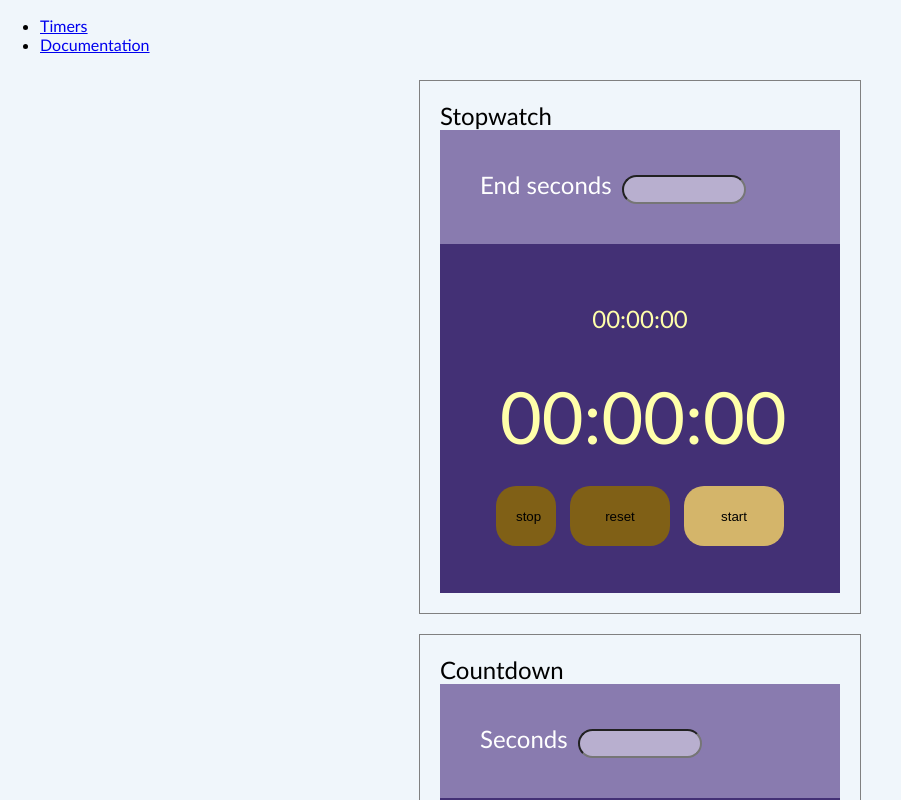
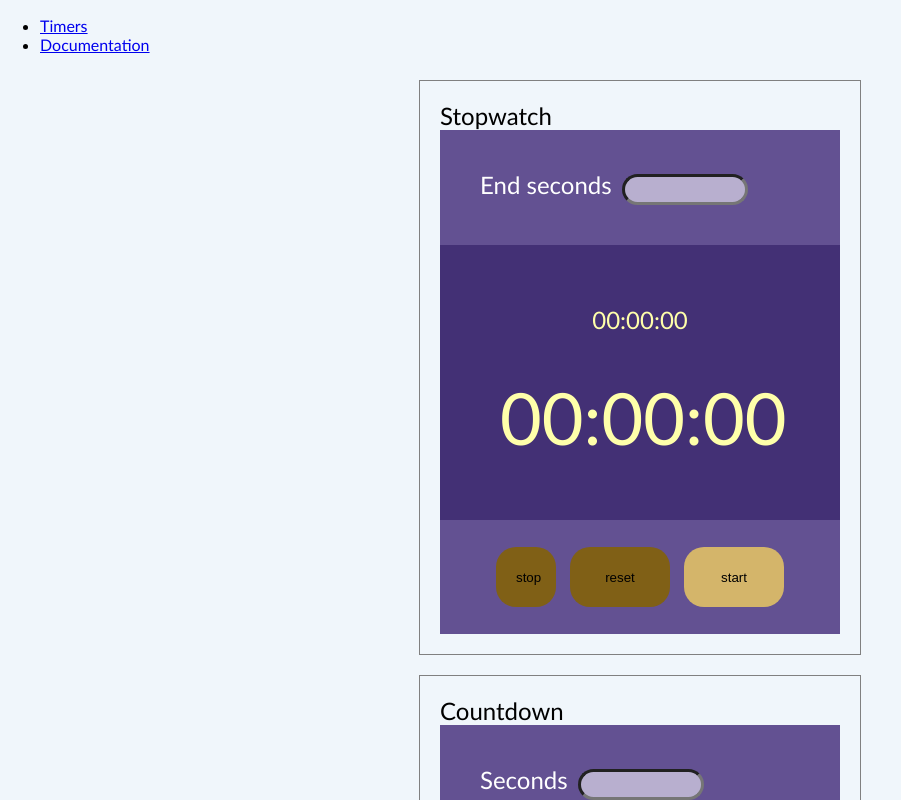
Before and after one commit to prof-tejera/assignment-1-karendolan, a React (Create React App) app: page / in a window 1280 px wide. Shown: the whole page, without its empty margins (0-901 px from the left). Built offline with nearby package versions, Linux system fonts and the light colour scheme.

Commit message:
separating areas

```diff
--- a/src/components/generic/Input.js
+++ b/src/components/generic/Input.js
@@ -9,7 +9,6 @@ const InputStyled = styled.input`
   text-align: left;
   text-decoration: none;
   background-color: #B8AFCF; /* #ACA2C7; /* #CFCADF; */
-  color:
   border-width: medium;
   border-radius: 20px;
   margin-left: 10px;
--- a/src/components/generic/Panel.js
+++ b/src/components/generic/Panel.js
@@ -23,12 +23,19 @@
 `;
 
  const InputsContainer = styled.div`
-       padding: 40px;
+   background-color: #635192;
+   padding: 40px;
+
 `;
 
   const ActionContainer = styled.div`
     background-color: #433075;
     padding: 40px;
+  `;
+
+  const ControlsContainer = styled.div`
+    background-color: #635192;
+    padding: 20px 40px;
   `;
 
  class Panel extends React.Component {
@@ -42,12 +49,12 @@
         <ActionContainer>
           {displayTimes}
           {displayRounds}
-          <div>
-            <ButtonPanel
-              status={status}
-            />
-          </div>
         </ActionContainer>
+        <ControlsContainer>
+          <ButtonPanel
+            status={status}
+          />
+        </ControlsContainer>
        </PanelStyle>
      )
    };
```
